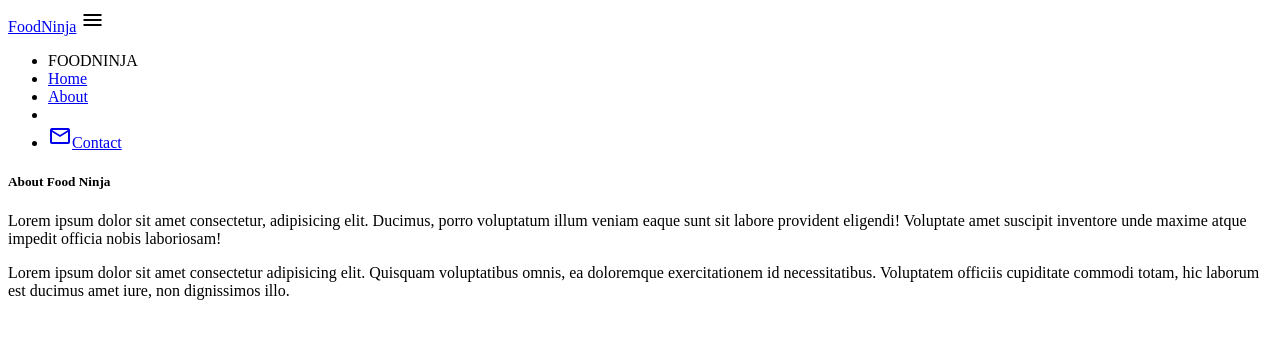
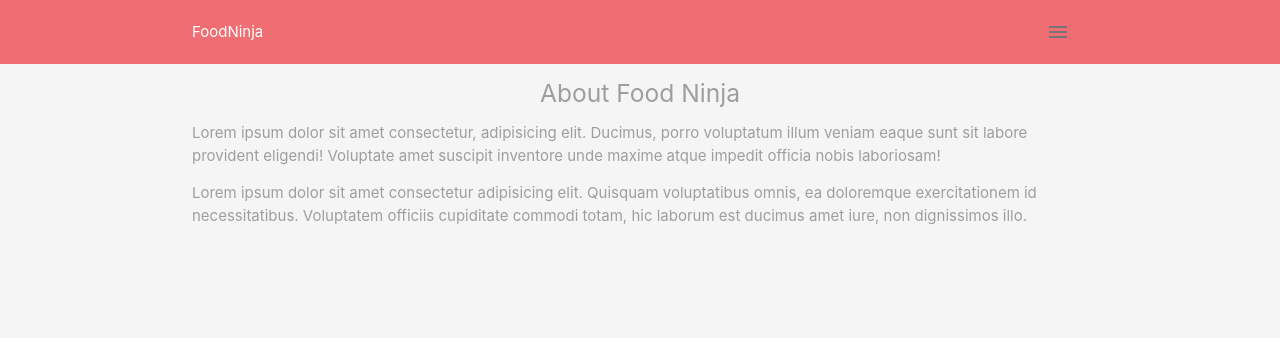
Before and after one commit to abhemanyus/pwapp, a plain HTML site: page pages/about.html in a window 1280 px wide. Drawn offline with nearby package versions, Linux system fonts and the light colour scheme; files that its build step writes are made by us from their sources; the site is published under a folder, as on GitHub Pages, so addresses that start at the root find nothing.

Commit message:
made paths relative

```diff
--- a/pages/about.html
+++ b/pages/about.html
@@ -6,10 +6,10 @@
   <meta http-equiv="X-UA-Compatible" content="ie=edge">
   <title>Food Ninja</title>
   <!-- materialize icons, css & js -->
-  <link type="text/css" href="/css/materialize.min.css" rel="stylesheet">
+  <link type="text/css" href="./css/materialize.min.css" rel="stylesheet">
   <link href="https://fonts.googleapis.com/icon?family=Material+Icons" rel="stylesheet">
-  <link type="text/css" href="/css/styles.css" rel="stylesheet">
-  <script type="text/javascript" src="/js/materialize.min.js"></script>
+  <link type="text/css" href="./css/styles.css" rel="stylesheet">
+  <script type="text/javascript" src="./js/materialize.min.js"></script>
 </head>
 
 <body class="grey lighten-4">
@@ -17,7 +17,7 @@
   <!-- top nav -->
   <nav class="z-depth-0">
     <div class="nav-wrapper container">
-      <a href="/">Food<span>Ninja</span></a>
+      <a>Food<span>Ninja</span></a>
       <span class="right grey-text text-darken-1">
         <i class="material-icons sidenav-trigger" data-target="side-menu">menu</i>
       </span>
@@ -27,12 +27,12 @@
   <!-- side nav -->
   <ul id="side-menu" class="sidenav side-menu">
     <li><a class="subheader">FOODNINJA</a></li>
-    <li><a href="/" class="waves-effect">Home</a></li>
-    <li><a href="/pages/about.html" class="waves-effect">About</a></li>
+    <li><a class="waves-effect">Home</a></li>
+    <li><a href="./pages/about.html" class="waves-effect">About</a></li>
     <li>
       <div class="divider"></div>
     </li>
-    <li><a href="/pages/contact.html" class="waves-effect">
+    <li><a href="./pages/contact.html" class="waves-effect">
         <i class="material-icons">mail_outline</i>Contact</a>
     </li>
   </ul>
@@ -48,7 +48,7 @@
       non dignissimos illo.</p>
   </div>
 
-  <script src="/js/ui.js"></script>
+  <script src="./js/ui.js"></script>
 </body>
 
 </html>
```
Also changed, not shown: pages/contact.html (+8 -8 lines).
